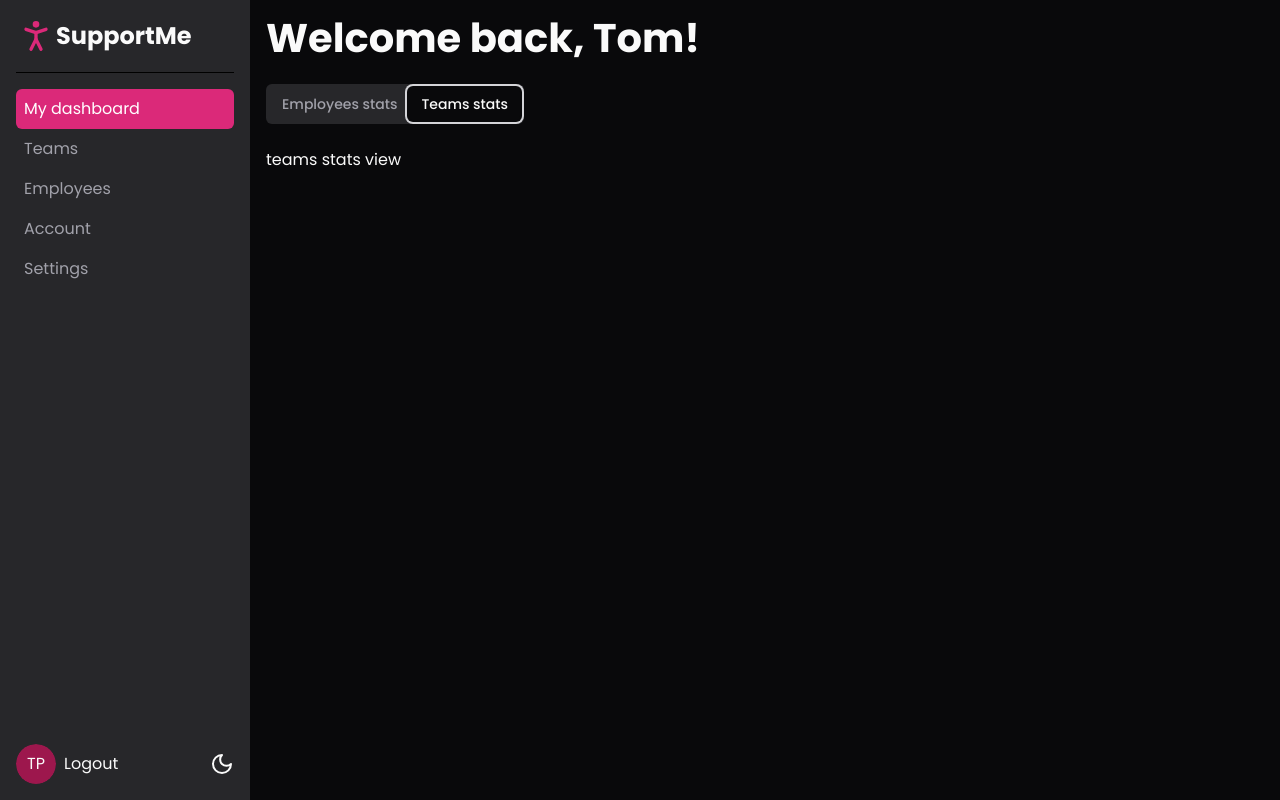
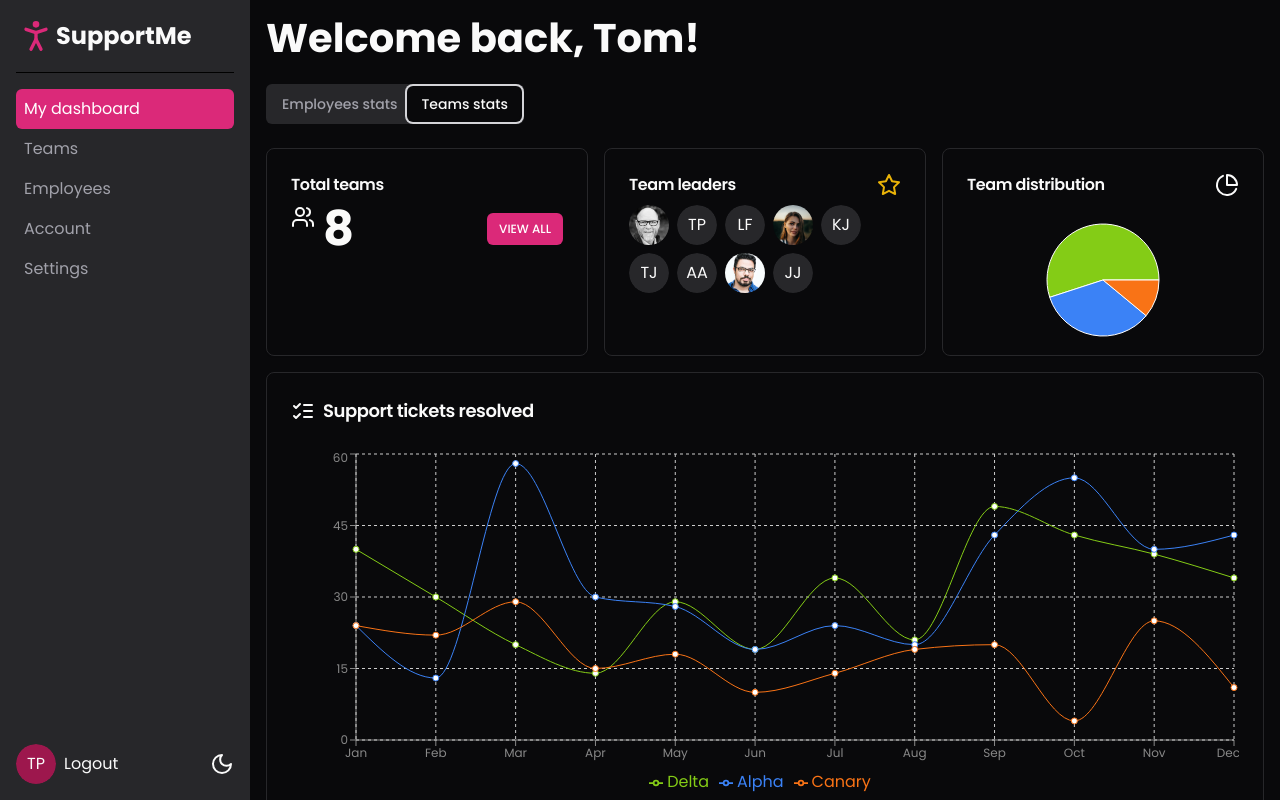
Before and after one commit to kulembetov/support-me, a Next.js app: page /dashboard in a window 1280 px wide. Both pictures are taken after a click on the tab "Teams stats". Built offline with nearby package versions, Linux system fonts and the light colour scheme.

Commit message:
feat: dashboard page

```diff
--- a/app/dashboard/page.tsx
+++ b/app/dashboard/page.tsx
@@ -1,6 +1,7 @@
 import React from "react";
 import { Tabs, TabsContent, TabsList, TabsTrigger } from "@/components/ui/tabs";
 import EmployeesStats from "@/app/dashboard/components/employees/employees-stats";
+import TeamsStats from "@/app/dashboard/teams/teams-stats";
 
 const DashboardPage = () => {
   return (
@@ -12,7 +13,9 @@
       <TabsContent value="employees">
         <EmployeesStats />
       </TabsContent>
-      <TabsContent value="teams">teams stats view</TabsContent>
+      <TabsContent value="teams">
+        <TeamsStats />
+      </TabsContent>
     </Tabs>
   );
 };
--- a/app/dashboard/teams/page.tsx
+++ /dev/null
@@ -1,3 +0,0 @@
-export default function TeamsPage() {
-  return <div>Teams page</div>;
-}
--- /dev/null
+++ b/app/dashboard/teams/support-tickets-resolved.tsx
@@ -0,0 +1,109 @@
+"use client";
+
+import {
+  CartesianGrid,
+  Legend,
+  Line,
+  LineChart,
+  ResponsiveContainer,
+  Tooltip,
+  XAxis,
+  YAxis,
+} from "recharts";
+
+export default function SupportTickersResolved() {
+  const data = [
+    {
+      name: "Jan",
+      delta: 40,
+      alpha: 24,
+      canary: 24,
+    },
+    {
+      name: "Feb",
+      delta: 30,
+      alpha: 13,
+      canary: 22,
+    },
+    {
+      name: "Mar",
+      delta: 20,
+      alpha: 58,
+      canary: 29,
+    },
+    {
+      name: "Apr",
+      delta: 14,
+      alpha: 30,
+      canary: 15,
+    },
+    {
+      name: "May",
+      delta: 29,
+      alpha: 28,
+      canary: 18,
+    },
+    {
+      name: "Jun",
+      delta: 19,
+      alpha: 19,
+      canary: 10,
+    },
+    {
+      name: "Jul",
+      delta: 34,
+      alpha: 24,
+      canary: 14,
+    },
+    {
+      name: "Aug",
+      delta: 21,
+      alpha: 20,
+      canary: 19,
+    },
+    {
+      name: "Sep",
+      delta: 49,
+      alpha: 43,
+      canary: 20,
+    },
+    {
+      name: "Oct",
+      delta: 43,
+      alpha: 55,
+      canary: 4,
+    },
+    {
+      name: "Nov",
+      delta: 39,
+      alpha: 40,
+      canary: 25,
+    },
+    {
+      name: "Dec",
+      delta: 34,
+      alpha: 43,
+      canary: 11,
+    },
+  ];
+
+  return (
+    <ResponsiveContainer height={350} width="100%">
+      <LineChart data={data}>
+        <XAxis fontSize={12} dataKey="name" stroke="#888888" />
+        <YAxis fontSize={12} stroke="#888888" />
+        <CartesianGrid strokeDasharray="3" />
+        <Line type="monotone" dataKey="delta" stroke="#84cc16" />
+        <Line type="monotone" dataKey="alpha" stroke="#3b82f6" />
+        <Line type="monotone" dataKey="canary" stroke="#f97316" />
+        <Legend
+          formatter={(value) => <span className="capitalize">{value}</span>}
+        />
+        <Tooltip
+          labelClassName="font-bold"
+          wrapperClassName="[&_.recharts-tooltip-item]:!text-black dark:[&_.recharts-tooltip-item]:!text-white !text-sm dark:!bg-black rounded-md dark:!border-border"
+        />
+      </LineChart>
+    </ResponsiveContainer>
+  );
+}
--- /dev/null
+++ b/app/dashboard/teams/team-distribution-chart.tsx
@@ -0,0 +1,38 @@
+"use client";
+
+import { Cell, Pie, PieChart, ResponsiveContainer, Tooltip } from "recharts";
+
+export default function TeamDistributionChart() {
+  const data = [
+    {
+      name: "Delta",
+      value: 55,
+      color: "#84cc16",
+    },
+    {
+      name: "Alpha",
+      value: 34,
+      color: "#3b82f6",
+    },
+    {
+      name: "Canary",
+      value: 11,
+      color: "#f97316",
+    },
+  ];
+  return (
+    <ResponsiveContainer width="100%" height={150}>
+      <PieChart>
+        <Pie data={data} dataKey="value">
+          {data.map((dataItem, i) => (
+            <Cell key={i} fill={dataItem.color} />
+          ))}
+        </Pie>
+        <Tooltip
+          labelClassName="font-bold"
+          wrapperClassName="[&_.recharts-tooltip-item]:!text-black dark:[&_.recharts-tooltip-item]:!text-white !text-sm dark:!bg-black rounded-md dark:!border-border"
+        />
+      </PieChart>
+    </ResponsiveContainer>
+  );
+}
--- /dev/null
+++ b/app/dashboard/teams/teams-stats.tsx
@@ -0,0 +1,145 @@
+import { Card, CardContent, CardHeader, CardTitle } from "@/components/ui/card";
+import {
+  ListChecksIcon,
+  PieChartIcon,
+  StarIcon,
+  UsersIcon,
+} from "lucide-react";
+import { Button } from "@/components/ui/button";
+import Link from "next/link";
+import cm from "@/public/images/cm.jpg";
+import tf from "@/public/images/tf.jpg";
+import rl from "@/public/images/rl.jpg";
+import {
+  Tooltip,
+  TooltipContent,
+  TooltipProvider,
+  TooltipTrigger,
+} from "@/components/ui/tooltip";
+import { Avatar, AvatarFallback } from "@/components/ui/avatar";
+import Image from "next/image";
+import TeamDistributionChart from "@/app/dashboard/teams/team-distribution-chart";
+import SupportTickersResolved from "@/app/dashboard/teams/support-tickets-resolved";
+
+const teamLeaders = [
+  {
+    firstName: "Colin",
+    lastName: "Murray",
+    avatar: cm,
+  },
+  {
+    firstName: "Tom",
+    lastName: "Phillips",
+  },
+  {
+    firstName: "Liam",
+    lastName: "Fuentes",
+  },
+  {
+    firstName: "Tina",
+    lastName: "Fey",
+    avatar: tf,
+  },
+  {
+    firstName: "Katie",
+    lastName: "Johnson",
+  },
+  {
+    firstName: "Tina",
+    lastName: "Jones",
+  },
+  {
+    firstName: "Amy",
+    lastName: "Adams",
+  },
+  {
+    firstName: "Ryan",
+    lastName: "Lopez",
+    avatar: rl,
+  },
+  {
+    firstName: "Jenny",
+    lastName: "Jones",
+  },
+];
+export default function TeamsStats() {
+  return (
+    <>
+      <div className="grid lg:grid-cols-3 gap-4">
+        <Card>
+          <CardHeader className="pb-2">
+            <CardTitle className="text-base">Total teams</CardTitle>
+          </CardHeader>
+          <CardContent className="flex justify-between items-center">
+            <div className="flex gap-2">
+              <UsersIcon />
+              <div className="text-5xl font-bold">8</div>
+            </div>
+            <div>
+              <Button size="xs" asChild>
+                <Link href="/dashboard/teams">View all</Link>
+              </Button>
+            </div>
+          </CardContent>
+        </Card>
+        <Card>
+          <CardHeader className="pb-2">
+            <CardTitle className="text-base flex justify-between items-center">
+              <span>Team leaders</span>
+              <StarIcon className="text-yellow-500" />
+            </CardTitle>
+          </CardHeader>
+          <CardContent className="flex flex-wrap gap-2">
+            {teamLeaders.map((teamLeader) => (
+              <TooltipProvider
+                key={`${teamLeader.firstName}${teamLeader.lastName}`}
+              >
+                <Tooltip>
+                  <TooltipTrigger asChild>
+                    <Avatar>
+                      {!!teamLeader.avatar && (
+                        <Image
+                          src={teamLeader.avatar}
+                          alt={`${teamLeader.firstName} ${teamLeader.lastName}`}
+                        />
+                      )}
+                      <AvatarFallback>
+                        {teamLeader.firstName[0]}
+                        {teamLeader.lastName[0]}
+                      </AvatarFallback>
+                    </Avatar>
+                  </TooltipTrigger>
+                  <TooltipContent>
+                    {teamLeader.firstName} {teamLeader.lastName}
+                  </TooltipContent>
+                </Tooltip>
+              </TooltipProvider>
+            ))}
+          </CardContent>
+        </Card>
+        <Card>
+          <CardHeader className="pb-2">
+            <CardTitle className="text-base flex justify-between items-center">
+              <span>Team distribution</span>
+              <PieChartIcon />
+            </CardTitle>
+          </CardHeader>
+          <CardContent className="pb-0">
+            <TeamDistributionChart />
+          </CardContent>
+        </Card>
+      </div>
+      <Card className="my-4">
+        <CardHeader>
+          <CardTitle className="text-lg flex items-center gap-2">
+            <ListChecksIcon />
+            <span>Support tickets resolved</span>
+          </CardTitle>
+        </CardHeader>
+        <CardContent>
+          <SupportTickersResolved />
+        </CardContent>
+      </Card>
+    </>
+  );
+}
```
